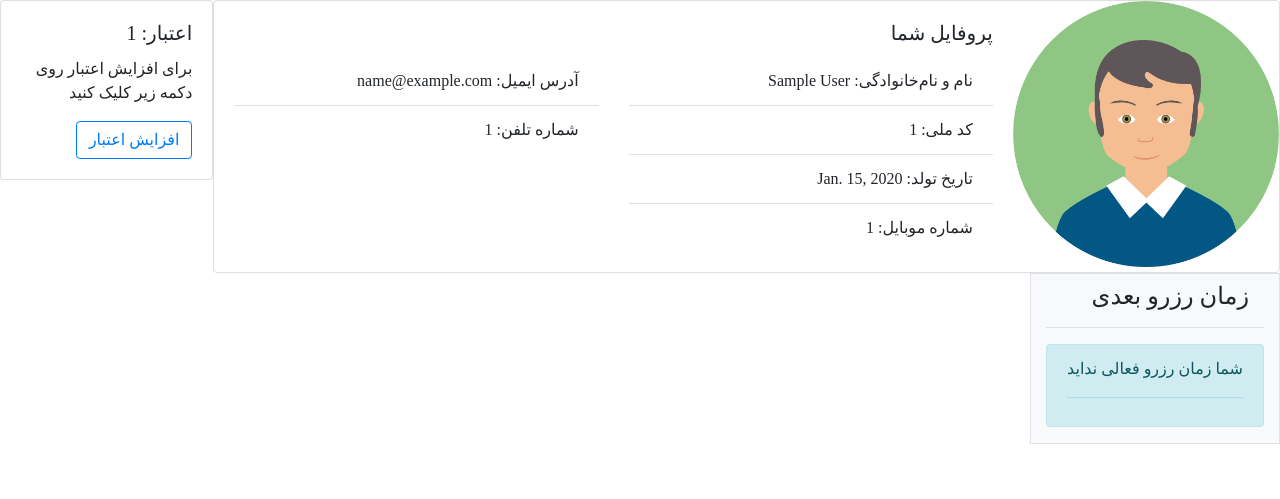
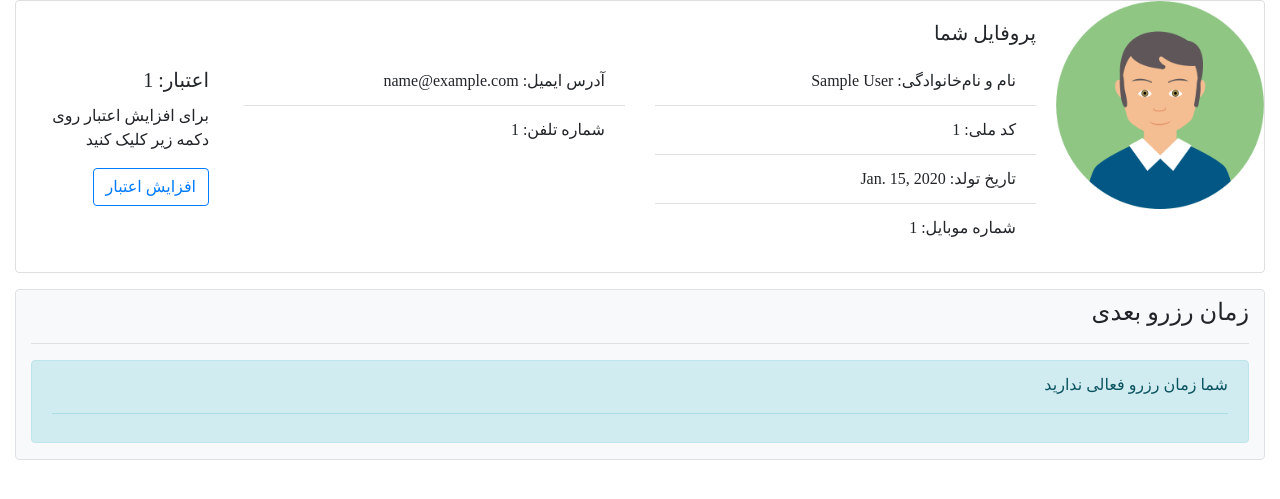
Before and after one commit to hhosseini1377/SAD_project, a Django app: page /patient/profile/ in a window 1280 px wide. Shown: the part 56-555 px from the top of the page. Run offline with Django 3.2, Linux system fonts and the light colour scheme; a user stored in the database is signed in; tables that the repository leaves empty hold one stand-in row (values such as "Sample post"); data that the repository does not hold is empty; some libraries are stand-ins or nearby versions; some web fonts are replaced.

Commit message:
better patient profile/

```diff
--- a/patient/templates/patient/profile.html
+++ b/patient/templates/patient/profile.html
@@ -2,15 +2,14 @@
 
 {% block content %}
     {% load static %}
-    <div class="row no-gutters" style="direction: rtl">
+    <div class="container-fluid" style="text-align: right; direction: rtl">
         <div class="row no-gutters">
-            <div class="col-10">
-                <div class="card bg-transparent" style="text-align: right">
+            <div class="card bg-transparent col-12" style="text-align: right">
                 <div class="row no-gutters">
-                       <div class="col-3">
+                   <div class="col-sm-2">
                       <img class="card-img-top" src={% static "patient/avatar.png" %}>
                    </div>
-                        <div class="col-9">
+                    <div class="col-md-8">
                         <div class="card-body">
                             <h5 class="card-title">پروفایل شما</h5>
                             <div class="row">
@@ -45,13 +44,9 @@
                             </div>
                         </div>
                     </div>
-                    </div>
-                </div>
-            </div>
-            <div class="col-2">
-                <div class="card" style="text-align: right; direction: rtl">
-{#                    <img class="card-img-top" src="{% static "patient/credit.png" %}">#}
-                    <div class="card-body">
+                    <div class="col-lg-2" style="display: flex">
+                            {#<img class="card-img-top" src="{% static "patient/credit.png" %}">#}
+                        <div class="container" style="margin: auto">
                             <h5 class="card-title">اعتبار:
                             {{ patient.credit }}
                             </h5>
@@ -61,6 +56,8 @@
                     </div>
                 </div>
             </div>
+        </div>
+
         {% if deleted_reservations %}
         <div class="row no-gutters">
             <div class="container bg-light border" style="text-align: right">
@@ -80,14 +77,14 @@
             </div>
         </div>
         {% endif %}
-        <div class="row no-gutters">
-            <div class="container bg-light border" style="text-align: right">
+        <div class="row no-gutters" style="margin-top: 1em">
+            <div class="container-fluid bg-light border rounded" style="text-align: right">
                 {% if next_reservation %}
-                <div class="container"><h4 style="margin-top: 8px">زمان رزرو بعدی</h4></div>
+                <h4 style="margin-top: 1em">زمان رزرو بعدی</h4>
                 {% elif current_reservation %}
-                <div class="container"><h4 style="margin-top: 8px">زمان رزرو فعلی</h4></div>
+                <h4 style="margin-top: 8px">زمان رزرو فعلی</h4>
                 {% else %}
-                    <div class="container"><h4 style="margin-top: 8px">زمان رزرو بعدی</h4></div>
+                    <h4 style="margin-top: 8px">زمان رزرو بعدی</h4>
                 {% endif %}
                 <hr>
                     <div class="alert alert-info" role="alert">
@@ -96,7 +93,7 @@
                     {% elif current_reservation %}
                         <p>شما در حال حاضر با پزشک {{ current_reservation.doctor.first_name }} {{ current_reservation.doctor.last_name }} زمان ملاقات دارید.</p>
                     {% else %}
-                        <p> شما زمان رزرو فعالی نداید</p>
+                        <p> شما زمان رزرو فعالی ندارید</p>
                     {% endif %}
                     <hr>
                 </div>
@@ -105,4 +102,6 @@
     </div>
 
 
+
+
 {% endblock %}
```
Lines whose indentation alone changed are shown as unchanged.
